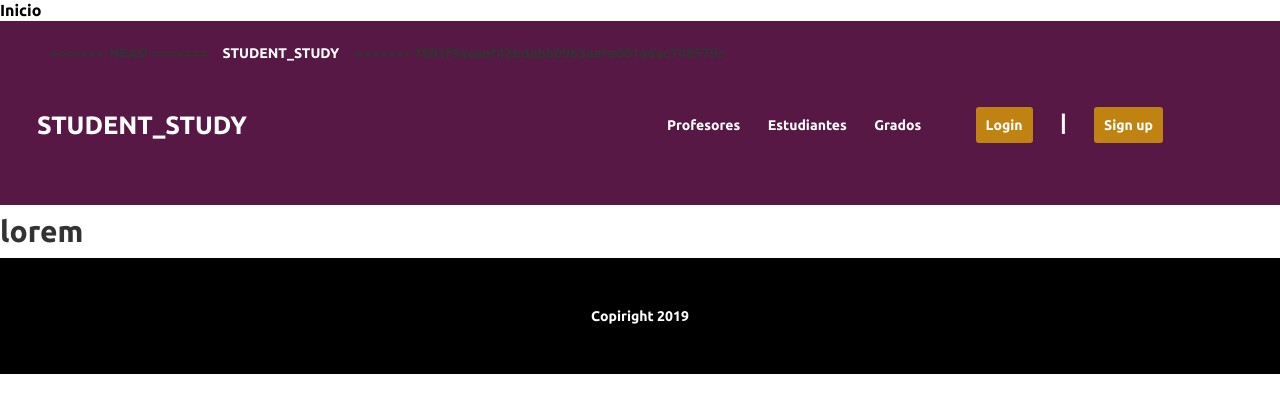
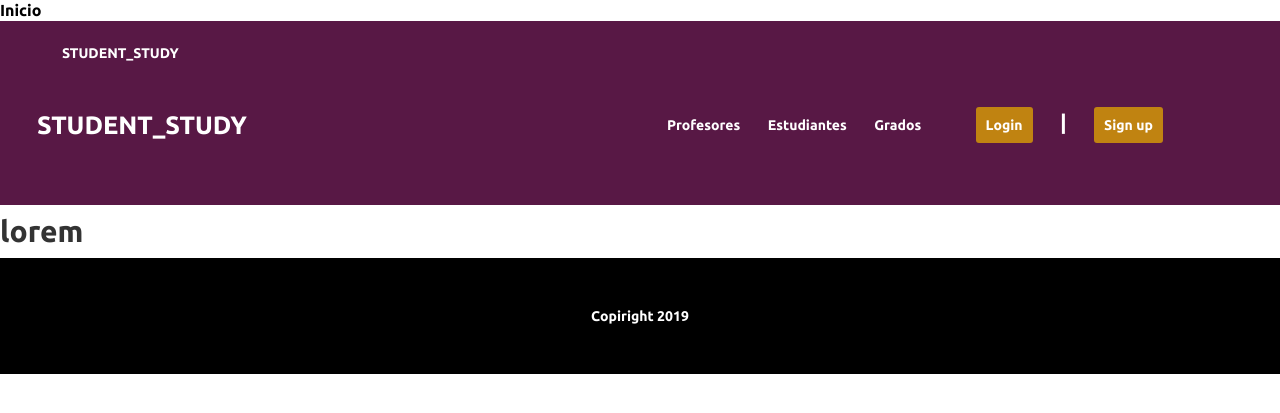
Before and after one commit to lucashernandez067/H4RD-C0D3, a PHP site: page / in a window 1280 px wide. Shown: the top 413 px of the page. Run offline with PHP 8.4, Linux system fonts and the light colour scheme.

Commit message:
pushed banner

```diff
--- a/views/layouts/banner.php
+++ b/views/layouts/banner.php
@@ -1,11 +1,8 @@
 <header>
 <nav>
 	<ul>
-<<<<<<< HEAD
-=======
 		<li><a href="index.html">STUDENT_STUDY</a></li>
 
->>>>>>> 7883f9aaaef42bdabb0963aefe001a6ac748579c
 	<div class="container">
 		<div class="row">
 			<div class="col-md-5">
```
